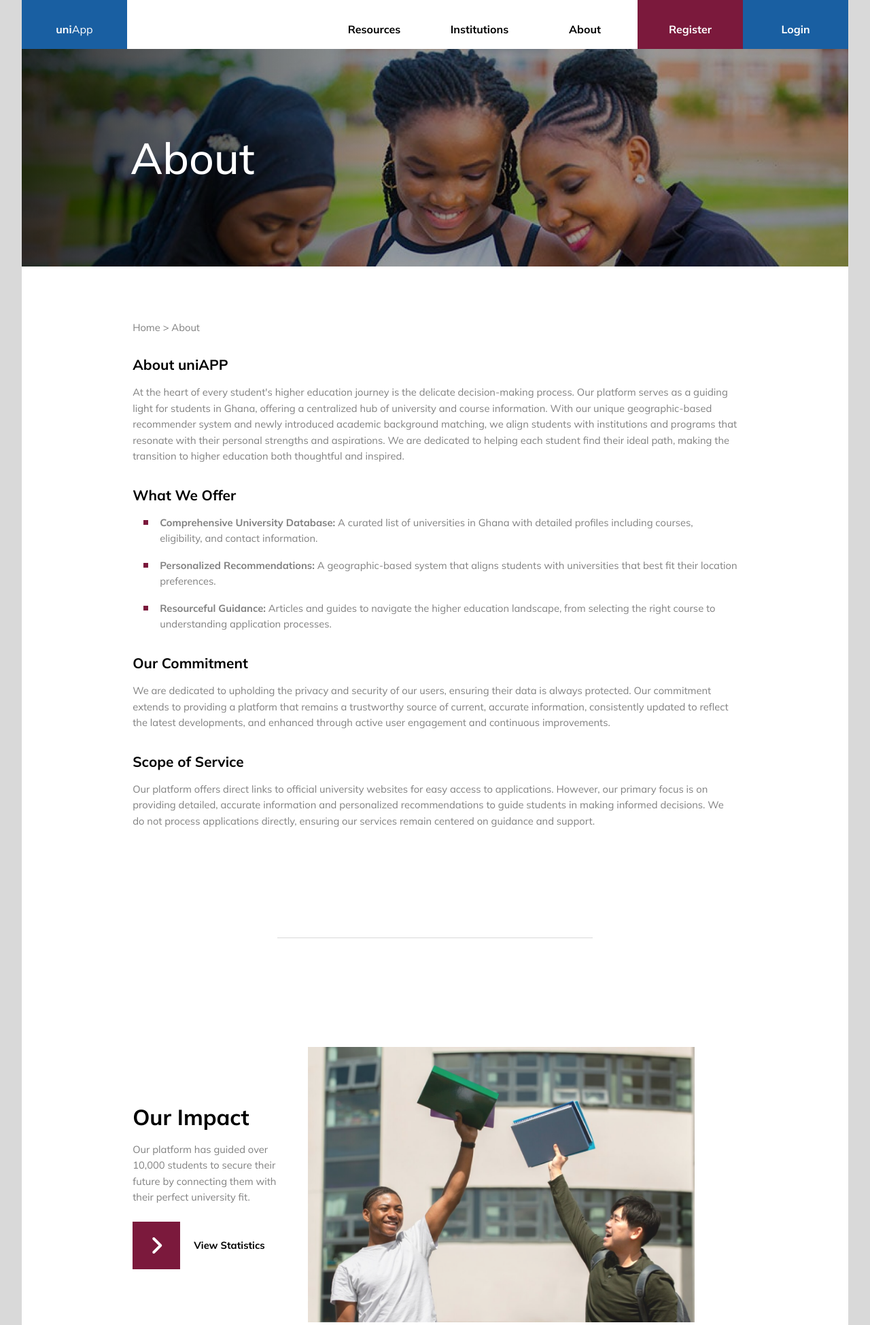
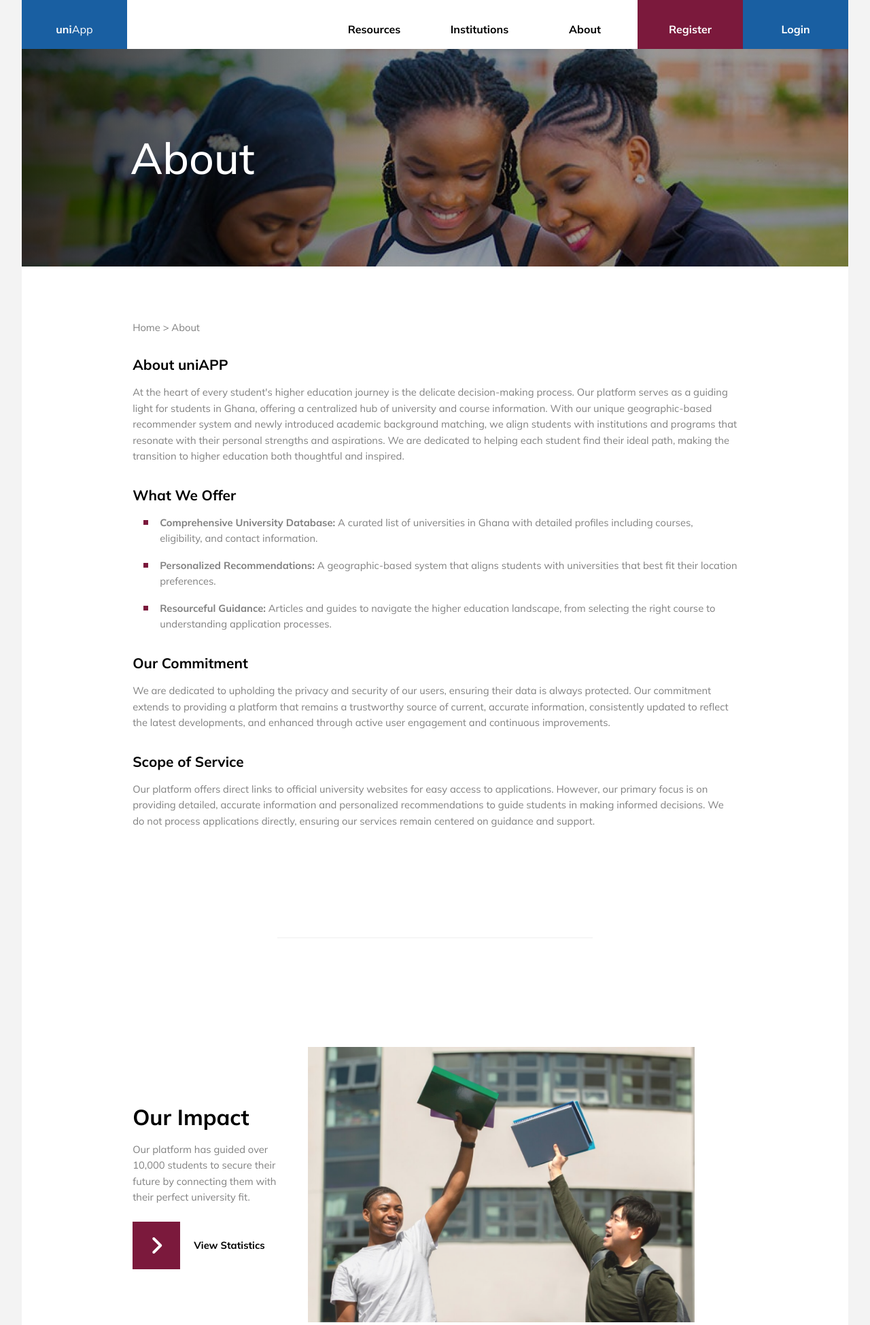
Before and after one commit to Mustapha7018/UniApp, a Django app: page /about/ in a window 1280 px wide. Shown: the top 1949 px of the page at 68% size. Run offline with Django 5.2, Linux system fonts and the light colour scheme.

Commit message:
change background root css

```diff
--- a/accounts/static/css/profile.css
+++ b/accounts/static/css/profile.css
@@ -2,7 +2,7 @@
 
 :root {
   /* COLORS */
-  --background: #D9D9D9;
+  --background: #F3F3F3;
   --primary: rgba(109, 0, 39, 0.9);
   --secondary: rgba(0, 78, 152, 0.9);
   --black: black;
--- a/blogs/static/css/blog.css
+++ b/blogs/static/css/blog.css
@@ -2,7 +2,7 @@
 
 :root {
   /* COLORS */
-  --background: #D9D9D9;
+  --background: #F3F3F3;
   --primary: rgba(109, 0, 39, 0.9);
   --secondary: rgba(0, 78, 152, 0.9);
   --black: black;
--- a/mainpage/static/css/about.css
+++ b/mainpage/static/css/about.css
@@ -2,7 +2,7 @@
 
 :root {
   /* COLORS */
-  --background: #D9D9D9;
+  --background: #F3F3F3;
   --primary: rgba(109, 0, 39, 0.9);
   --secondary: rgba(0, 78, 152, 0.9);
   --black: black;
@@ -392,7 +392,7 @@ main {
 hr {
   border: 0;
   height: 1px;
-  background: var(--background);
+  background: var(--gray-2);
   margin: 10rem auto;
   width: 50%;
 }
--- a/mainpage/static/css/how_to_apply.css
+++ b/mainpage/static/css/how_to_apply.css
@@ -2,7 +2,7 @@
 
 :root {
   /* COLORS */
-  --background: #D9D9D9;
+  --background: #F3F3F3;
   --primary: rgba(109, 0, 39, 0.9);
   --secondary: rgba(0, 78, 152, 0.9);
   --black: black;
--- a/mainpage/static/css/institution.css
+++ b/mainpage/static/css/institution.css
@@ -2,7 +2,7 @@
 
 :root {
   /* COLORS */
-  --background: #D9D9D9;
+  --background: #F3F3F3;
   --primary: rgba(109, 0, 39, 0.9);
   --secondary: rgba(0, 78, 152, 0.9);
   --black: black;
--- a/uniApp/settings.py
+++ b/uniApp/settings.py
@@ -1,5 +1,5 @@
 import os
-from decouple import config
+from decouple import config # type: ignore
 
 BASE_DIR = os.path.dirname(os.path.dirname(os.path.abspath(__file__)))
 
```
Also changed, not shown: mainpage/static/css/main.css (+15 -13 lines), mainpage/static/css/search_page.css (+4 -4 lines).
